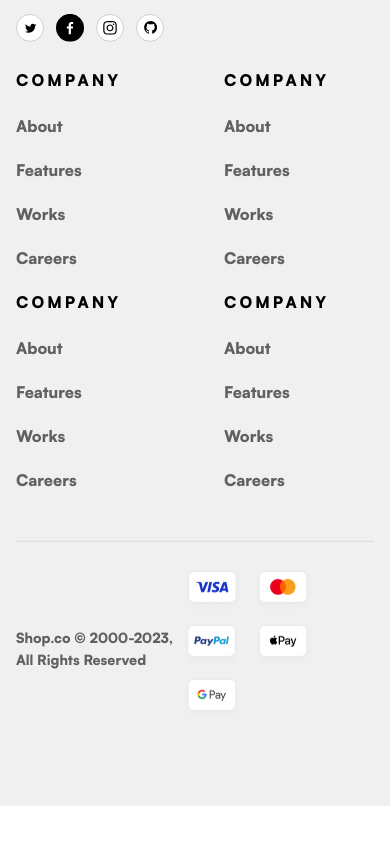
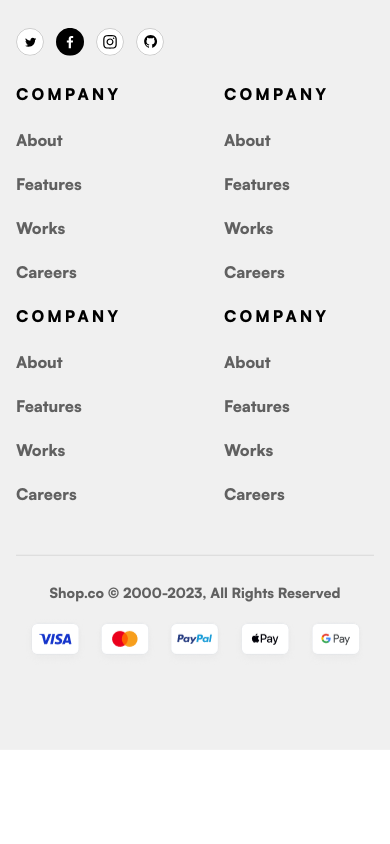
Before and after one commit to amiraslan999/e-commerce-figma_task, a plain HTML site: page index.html in a window 390 px wide. Shown: the part 3295-4139 px from the top of the page. Drawn offline with Linux system fonts and the light colour scheme.

Commit message:
e-commerce_figma folder updated

```diff
--- a/style.css
+++ b/style.css
@@ -1158,6 +1158,7 @@ line-height: normal;
     }
     .footer-section .footer-container .main-content-footer {
         flex-wrap: wrap;
+        /* transform: translateY(-30%); */
     }
     .footer-section .footer-container .main-content-footer .side1 p{
         width: 357px;
@@ -1179,4 +1180,9 @@ line-height: normal;
     .footer-section .footer-container .main-content-footer .side6{
         margin-top: 24px;
     }
+    .footer-section .footer-container .second-content-footer{
+        flex-direction: column;
+        row-gap: 16px;
+        /* transform: translateY(-210%); */
+    }
 }
```
